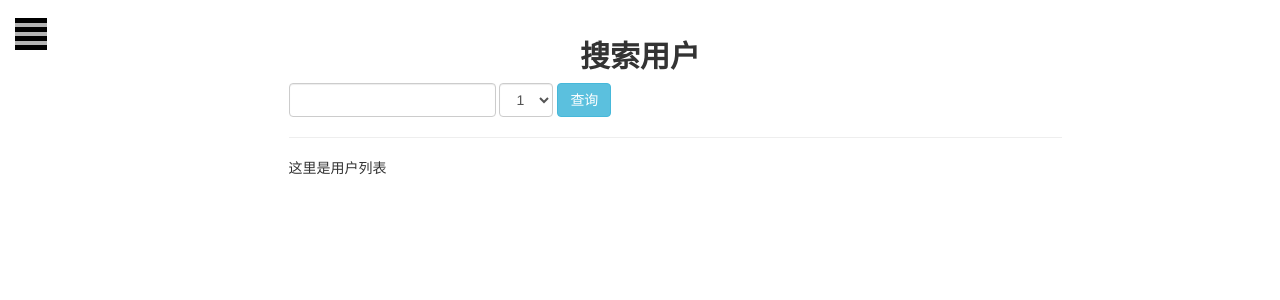
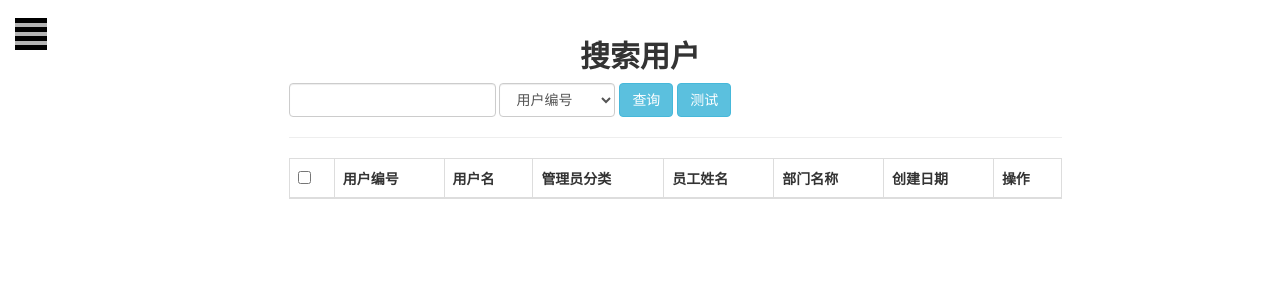
Before and after one commit to qwertyAAA/CRM, a Django app: page /user_management/search_user/ in a window 1280 px wide. Shown: the part 52-352 px from the top of the page. Run offline with Django 3.2, Linux system fonts and the light colour scheme; lists and menus that the app fills with data are empty; some libraries are stand-ins or nearby versions.

Commit message:
实现了搜索用户的绝大部分功能，还剩权限管理部分没有实现

```diff
--- a/employee_management/models.py
+++ b/employee_management/models.py
@@ -8,8 +8,11 @@ from django.contrib.auth.models import User
 # 员工信息表
 class Staff(models.Model):
     id = models.AutoField(primary_key=True)
+    staff_name = models.CharField(max_length=32, verbose_name="员工姓名")
     staff_salary = models.FloatField(max_length=32, verbose_name="员工薪资")
     staff_state = models.BooleanField(default=True, verbose_name="员工状态")
+    staff_job = models.CharField(max_length=32, verbose_name="职位名称")
+    staff_job_level = models.CharField(max_length=32, verbose_name="职务级别")
     user = models.OneToOneField(to=User, to_field="id", verbose_name="员工信息id")
     department = models.ManyToManyField(to="Department")
 
--- a/templates/user_management/search_user.html
+++ b/templates/user_management/search_user.html
@@ -10,25 +10,54 @@
             </div>
             <div class="form-group">
                 <select class="form-control" id="key">
-                    <option>1</option>
-                    <option>2</option>
-                    <option>3</option>
-                    <option>4</option>
-                    <option>5</option>
+                    <option>用户编号</option>
+                    <option>用户名</option>
+                    <option>管理员分类</option>
+                    <option>员工姓名</option>
+                    <option>部门名称</option>
+                    <option>创建日期</option>
+                    <option>职位名称</option>
+                    <option>职务类别</option>
                 </select>
             </div>
             <button type="button" id="select_user" class="btn btn-info">查询</button>
+            <button type="button" id="test" class="btn btn-info">测试</button>
         </form>
 
         <hr/>
         <div>
-            这里是用户列表
             <table class="table table-hover table-bordered" id="user_info">
+                <thead>
+                <tr>
+                    <th><input type="checkbox" id="check_all"></th>
+                    <th>用户编号</th>
+                    <th>用户名</th>
+                    <th>管理员分类</th>
+                    <th>员工姓名</th>
+                    <th>部门名称</th>
+                    <th>创建日期</th>
+                    <th>操作</th>
+                </tr>
+                </thead>
             </table>
         </div>
     </div>
     <script type="text/javascript">
         $(function () {
+            var flag = false
+            $("#check_all").click(function () {
+                if (flag)
+                {
+                    flag = false
+                    $(".check_item").attr("checked", flag)
+                }
+                else
+                {
+                    flag = true
+                    $(".check_item").attr("checked", flag)
+                }
+
+            })
             $("#select_user").click(function () {
                 $.ajax({
                     url: "/user_management/select_user/",
@@ -39,8 +68,11 @@
                         "csrfmiddlewaretoken": "{{ csrf_token }}"
                     },
                     success: function (data) {
-                    if(data.status)
-                    {
+                        if (data.status) {
+                            $("#user_info").append(data.html)
+                        }
+                        else {
+                            alert("您的输入有误！")
                         }
                     }
                 });
--- a/user_management/models.py
+++ b/user_management/models.py
@@ -34,7 +34,7 @@ class Permission(models.Model):
     id = models.AutoField(primary_key=True)
     permission_name = models.CharField(max_length=32, verbose_name="权限名")
     # 用户能看到的页面
-    user_permission = models.CharField(max_length=32, null=True, verbose_name="用户权限")
+    role_permission = models.CharField(max_length=32, null=True, verbose_name="角色权限")
     # 用户能看到的数据操作按钮
     data_permission = models.CharField(max_length=32, null=True, verbose_name="数据权限")
     action = models.BooleanField(default=False, verbose_name="是否授权")
--- a/user_management/urls.py
+++ b/user_management/urls.py
@@ -25,7 +25,7 @@ urlpatterns = [
     url(r"^role_permission", views.role_permission),
     url(r"^edit_role", views.edit_role),
     url(r"^check_data", views.check_data),
-    url(r"^select_user", views.select_user),
+    url(r"^select_user", views.search_user),
 
 
 ]
--- a/user_management/views.py
+++ b/user_management/views.py
@@ -1,5 +1,8 @@
 from django.shortcuts import render, redirect, HttpResponse
 from django.http import JsonResponse
+from user_management import models
+from django.contrib.auth.models import User
+
 
 # Create your views here.
 
@@ -23,8 +26,64 @@ def edit_user(request):
 
 
 def search_user(request):
-    if request.method == "POST":
-        pass
+    if request.is_ajax():
+        key = request.POST.get("key")
+        value = request.POST.get("value")
+        ret = {"status": False, "html": ""}
+        if len(value) == 0:
+            return JsonResponse(ret)
+        # 我实在没有办法找到一个更为简便的方法来处理这个问题
+        # 思路：利用反射，将key反射为filter方法的参数名（双下划线查询的内容），但行不通
+        # 而且当前端返回的是全部时，该如何查询？这已经算要构建一个搜索引擎了吧。。。。。。。。。
+        if key == "用户编号":
+            result = User.objects.filter(id=value)
+        elif key == "用户名":
+            result = User.objects.filter(username__icontains=value)
+        elif key == "管理员分类":
+            result = User.objects.filter(role__role_name__icontains=value)
+        elif key == "员工姓名":
+            result = User.objects.filter(staff__staff_name__icontains=value)
+        elif key == "部门名称":
+            result = User.objects.filter(staff__staff_name__icontains=value)
+        elif key == "创建日期":
+            result = User.objects.filter(date_joined=value)
+        elif key == "职位名称":
+            result = User.objects.filter(staff__staff_job__icontains=value)
+        elif key == "职务级别":
+            result = User.objects.filter(staff__staff_job_level__icontains=value)
+        else:
+            result = None
+        if result:
+            qs = result.values(
+                "id",
+                "username",
+                "role__role_name",
+                "staff__staff_name",
+                "staff__department__department_name",
+                "date_joined",
+            )
+            # 这一步，同样是找不到合适的处理方法，为了代码的简化以及可读性，我选择在后端创建好一个html后返回前端
+            ret["status"] = True
+            ret["html"] = "<tr name='table_item'>"
+            for item in qs:
+                ret["html"] += '''
+                <td><input type="checkbox" class="check_item"></td>
+                <td>{}</td>
+                <td>{}</td>
+                <td>{}</td>
+                <td>{}</td>
+                <td>{}</td>
+                <td>{}</td>
+                '''.format(
+                    item["id"],
+                    item["username"],
+                    item["role__role_name"],
+                    item["staff__staff_name"],
+                    item["staff__department__department_name"],
+                    item["date_joined"]
+                )
+            ret["html"] += "</tr>"
+        return JsonResponse(ret)
     return render(request, "user_management/search_user.html")
 
 
@@ -46,9 +105,3 @@ def check_data(request):
     if request.is_ajax():
         ret = {"status": True, "msg": "!!!!!!!!!!!!!!!!!!!!!!!"}
         return JsonResponse(ret)
-
-
-def select_user(request):
-    if request.is_ajax():
-        ret = {"key": "我也不知道啊", "value": "我依然不知道啊"}
-        return JsonResponse(ret)
```
Also changed, not shown: employee_management/migrations/0001_initial.py (added), employee_management/migrations/__init__.py (added), user_management/migrations/0002_auto_20181105_1915.py (added). Lines whose indentation alone changed are shown as unchanged.
